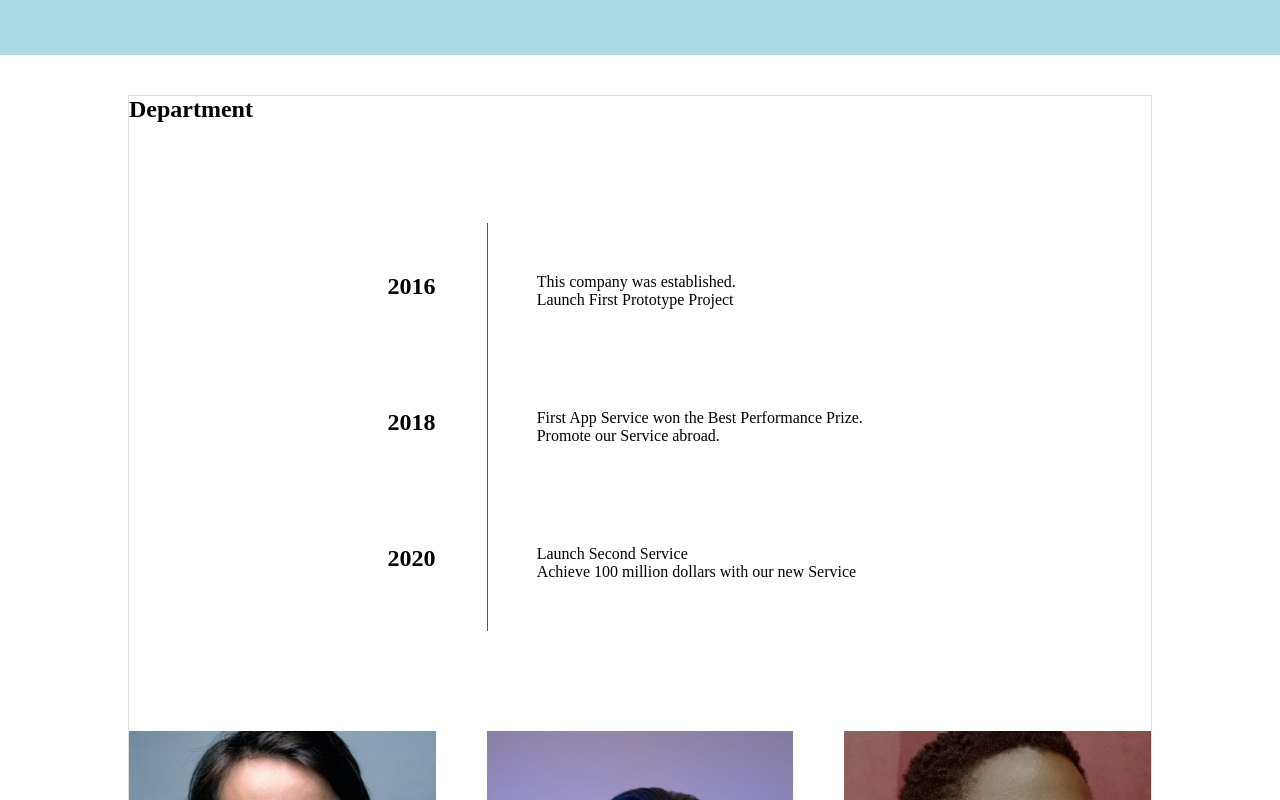
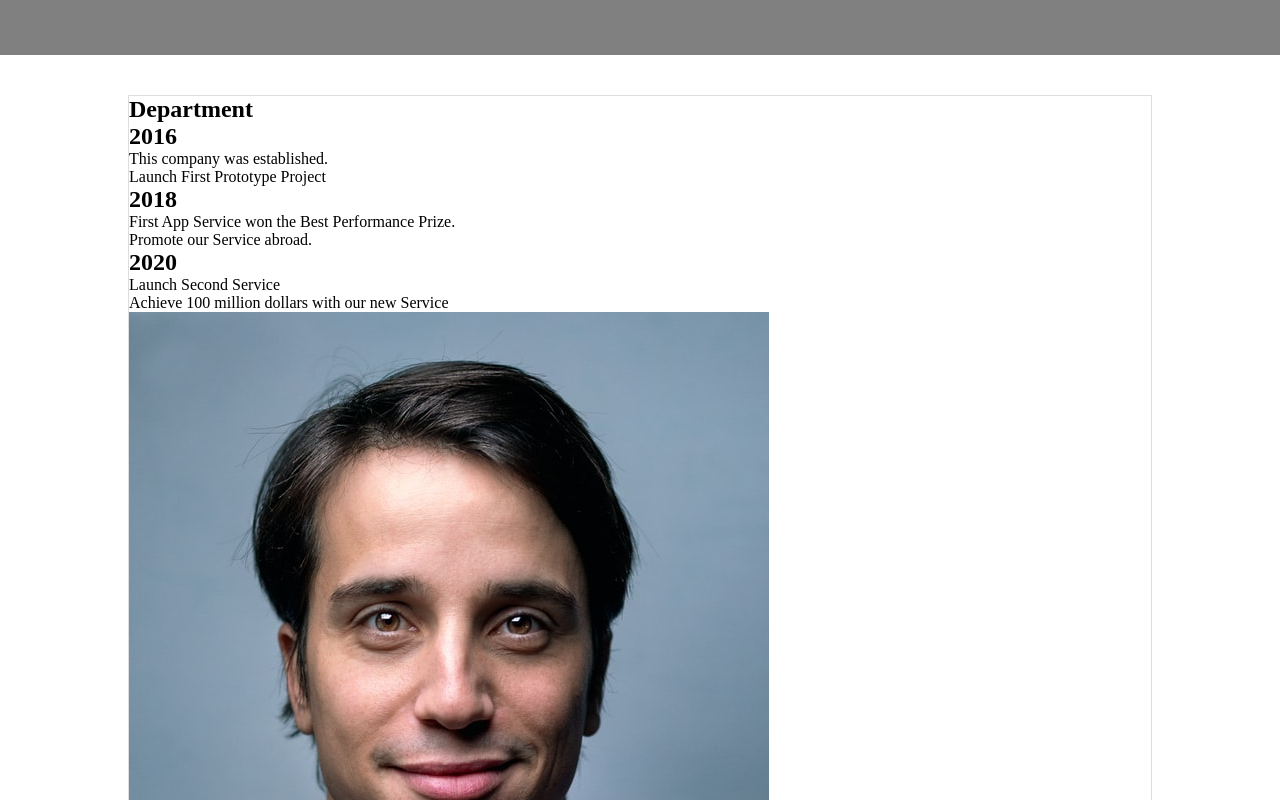
Before and after one commit to HeoJongWoon/React_October, a React (Create React App) app: page /#/department in a window 1280 px wide. Shown: the part 260-1060 px from the top of the page. Built offline with nearby package versions, Linux system fonts and the light colour scheme.

Commit message:
레이아웃 서브 타이틀 구글 웹폰트 적용

```diff
--- a/src/components/sub/department/Department.jsx
+++ b/src/components/sub/department/Department.jsx
@@ -43,6 +43,7 @@
 					);
 				})}
 			</div>
+
 			<div className={styles.memberBox}>
 				{Department.map((member, idx) => {
 					return (
--- a/src/components/sub/department/Department.module.scss
+++ b/src/components/sub/department/Department.module.scss
@@ -1,63 +1,23 @@
-.department {
+@import url('https://fonts.googleapis.com/css2?family=Nanum+Myeongjo&display=swap');
+
+.layout {
+	width: 100%;
+
 	figure {
-		background-color: lightblue;
+		width: 100%;
+		height: 30vh;
+		background: gray;
 	}
 
-	.historyBox {
-		margin: 100px 0px;
-		article {
-			width: 100%;
-			display: flex;
-			flex-wrap: wrap;
-			padding: 50px 0px;
-			justify-content: space-between;
-			position: relative;
+	.content {
+		width: 80vw;
+		margin: 5vh auto;
+		min-height: 60vh;
 
-			&::before {
-				content: '';
-				position: absolute;
-				top: 0;
-				left: 35%;
-				width: 1px;
-				height: 100%;
-				background: #555;
-			}
-
-			h2 {
-				width: 30%;
-				text-align: right;
-			}
-			ul {
-				width: 65%;
-				padding-left: 50px;
-			}
-		}
-	}
-
-	.memberBox {
-		width: 100%;
-		display: flex;
-		flex-wrap: wrap;
-		justify-content: space-between;
-
-		article {
-			width: 30%;
-			margin-bottom: 100px;
-
-			.pic {
-				width: 100%;
-				height: 30vw;
-
-				img {
-					width: 100%;
-					height: 100%;
-					object-fit: cover;
-				}
-			}
-
-			h2 {
-				margin-bottom: 10px;
-			}
+		h1 {
+			font: normal 100px/1 'Nanum Myeongjo';
+			color: #555;
+			margin-bottom: 30px;
 		}
 	}
 }
```
